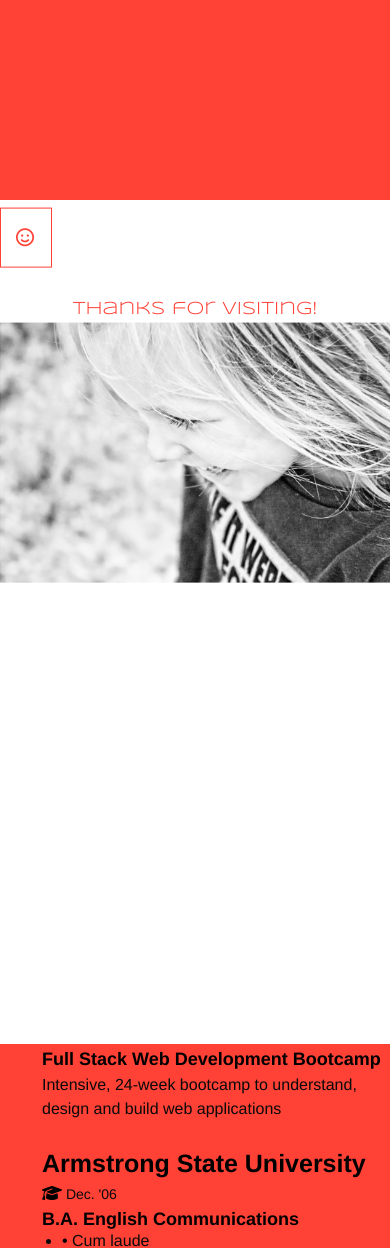
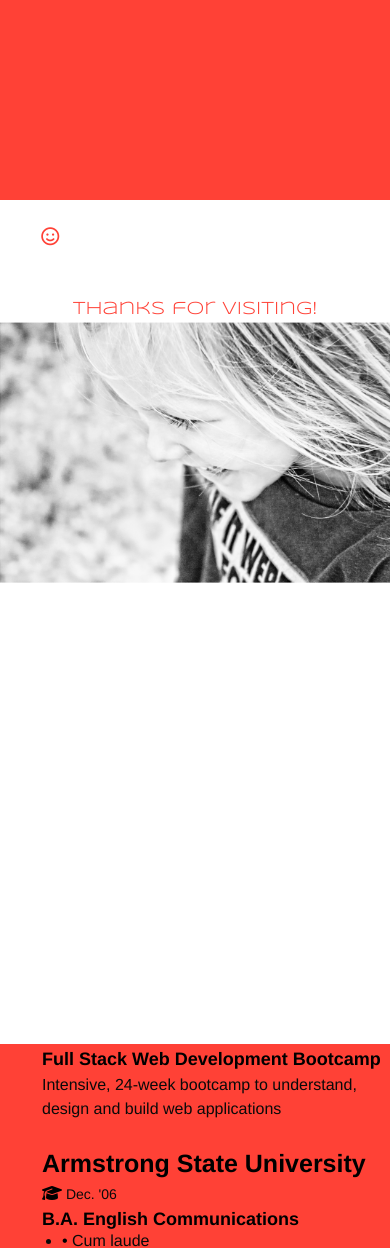
Before and after one commit to LeslieMoses/Mose, a PHP site: page / in a window 390 px wide. Shown: the part 560-1808 px from the top of the page. Run offline with PHP 8.4, Linux system fonts and the light colour scheme; some libraries are stand-ins or nearby versions; some web fonts are replaced.

Commit message:
drawer better

```diff
--- a/css/app.css
+++ b/css/app.css
@@ -651,6 +651,9 @@ font-size:110px;
     /* 638px */
 @media screen and (max-width: 39.9375em) {
     /* @media screen and (max-width: 320px) { */
+element.style {
+    height: 100%;
+}
 .callout.large {
     padding-top: 1.5rem;
     padding-right: .5rem;
@@ -886,7 +889,15 @@ size: 20px;
 }
 
 element.style {
-    height: 563px;
+    height: 700px;
+}
+
+#yearButton {
+    border: none;
+}
+
+a#yearButton {
+    border: none;
 }
     }
 
--- a/css/foundation.css
+++ b/css/foundation.css
@@ -2874,7 +2874,7 @@ select {
 
 .off-canvas {
   position: fixed;
-  z-index: 1;
+  z-index: 100;
   transition: transform 0.5s ease;
   -webkit-backface-visibility: hidden;
           backface-visibility: hidden;
--- a/index.html
+++ b/index.html
@@ -337,7 +337,7 @@
 <!-- Off-canvas content -->
                             <div class="yearHeader">
 
-                                <button type="button" id="yearButton" data-toggle="offCanvasBottom1"><span style="color:#666"><i class="fa fa-smile-o lg" aria-hidden="true"></i></span></button>
+                                <button type="button" id="yearButton" data-toggle="offCanvasBottom1">&nbsp;&nbsp;&nbsp;&nbsp;<i class="fa fa-smile-o lg" aria-hidden="true"></i></button>
                                 <br>
                                 <br>
                                 <br>
```
